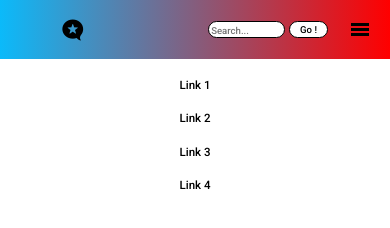
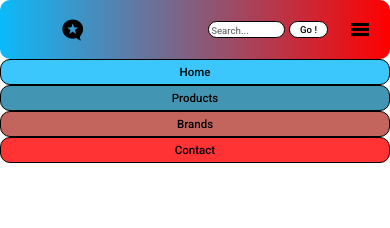
Before and after one commit to Laskovic/responsive_menu, a plain HTML site: page index.html in a window 390 px wide. Both pictures are taken after a click on the element 359 px from the left and 29 px from the top of the page. Drawn offline with Linux system fonts and the light colour scheme.

```diff
--- a/index.html
+++ b/index.html
@@ -20,7 +20,7 @@
                         <input type="text" class="searchTerm" placeholder="Search...">
                         <button type="submit" class="searchButton">Go !
                         </button>
-                    </div>
+                </div>
                     <div class="burger-open">
                         <span class="line"></span>
                         <span class="line"></span>
@@ -31,10 +31,10 @@
     </section>
     <section>
         <div class="wrapper2 toggled">
-            <a href="" class="hamburger-link">Link 1</a>
-            <a href="" class="hamburger-link">Link 2</a>
-            <a href="" class="hamburger-link">Link 3</a>
-            <a href="" class="hamburger-link">Link 4</a>
+            <a href="" class="hamburger-link hamburger-link-1">Home</a>
+            <a href="" class="hamburger-link hamburger-link-2">Products</a>
+            <a href="" class="hamburger-link hamburger-link-3">Brands</a>
+            <a href="" class="hamburger-link hamburger-link-4">Contact</a>
         </div>
 
     </section>
--- a/script.js
+++ b/script.js
@@ -2,7 +2,9 @@
 
 const hamburgerButton = document.querySelector(".burger-open");
 const hamburgerMenuSection = document.querySelector(".wrapper2")
+const navBar = document.querySelector('.wrapper')
 
 hamburgerButton.addEventListener('click', function(){
     hamburgerMenuSection.classList.toggle("wrapper2")
+    hamburgerButton.classList.toggle("toggled3")
 })
--- a/styles.css
+++ b/styles.css
@@ -6,6 +6,7 @@
     text-decoration: none;
     box-sizing: border-box;
     font-family: 'Roboto', sans-serif;
+
 }
 
 .wrapper {
@@ -16,6 +17,8 @@
     min-width: 100vw;
     background: linear-gradient(to left, rgb(255, 0, 0), rgb(11, 186, 250));
     position: relative;
+    border-radius: 10px;
+    transition: all 1s;
 }
 
 .link-wrapper {
@@ -58,13 +61,26 @@
     right: 0;
     margin-right: 2rem;
     opacity: 0;
+    visibility: hidden;
 }
 
 .toggled {
     display: flex;
     flex-direction: column;
     align-items: center;
-    padding: 1rem;
+    justify-content: center;
+    transition: all 1s;
+    /* position: absolute;
+    top: 0; */
+}
+
+.toggled2 {
+    opacity: 0;
+}
+
+.toggled3 {
+    opacity: 1;
+    visibility: visible;
 }
 
 .line {
@@ -92,10 +108,33 @@
 
 .wrapper2 {
     opacity: 0;
+    visibility: hidden;
 }
 
 .hamburger-link {
-    margin: 1rem 0;
+    width: 100vw;
+    display: flex;
+    justify-content: center;
+    align-items: center;
+    padding: 5px 0;
+    border: 1px solid;
+    border-radius: 10px;
+}
+
+.hamburger-link-1 {
+    background: rgba(11, 186, 250, 0.8)
+}
+
+.hamburger-link-2 {
+    background: rgba(21, 124, 161, 0.8)
+}
+
+.hamburger-link-3 {
+    background: rgb(180, 63, 52, 0.8)
+}
+
+.hamburger-link-4 {
+    background: rgb(255, 0, 0, 0.8)
 }
 
 @media (max-width: 1000px) {
@@ -144,6 +183,7 @@
     .burger-open {
         opacity: 1;
         font-size: 1.5rem;
+        visibility: visible;
     }
     button {
         font-size: 1rem;
```
